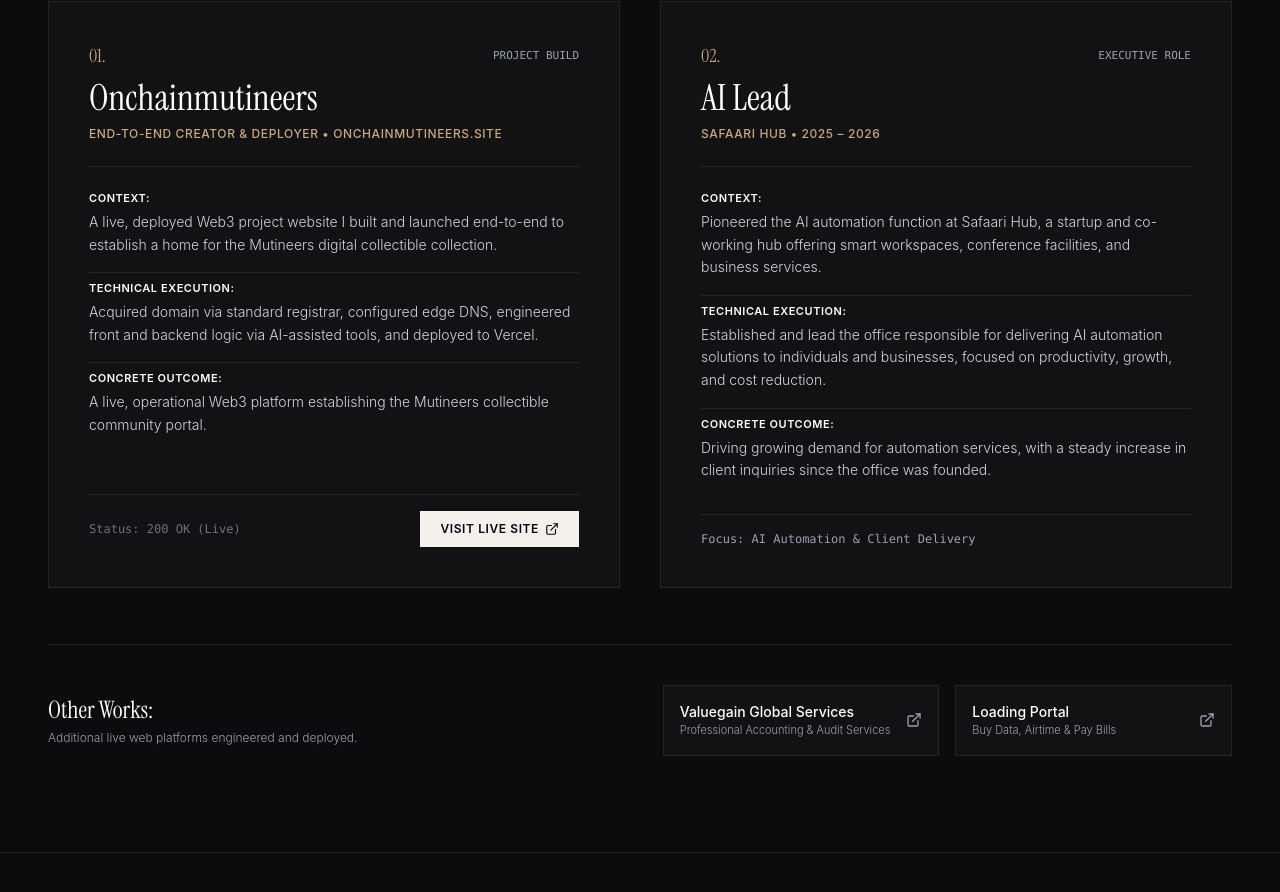
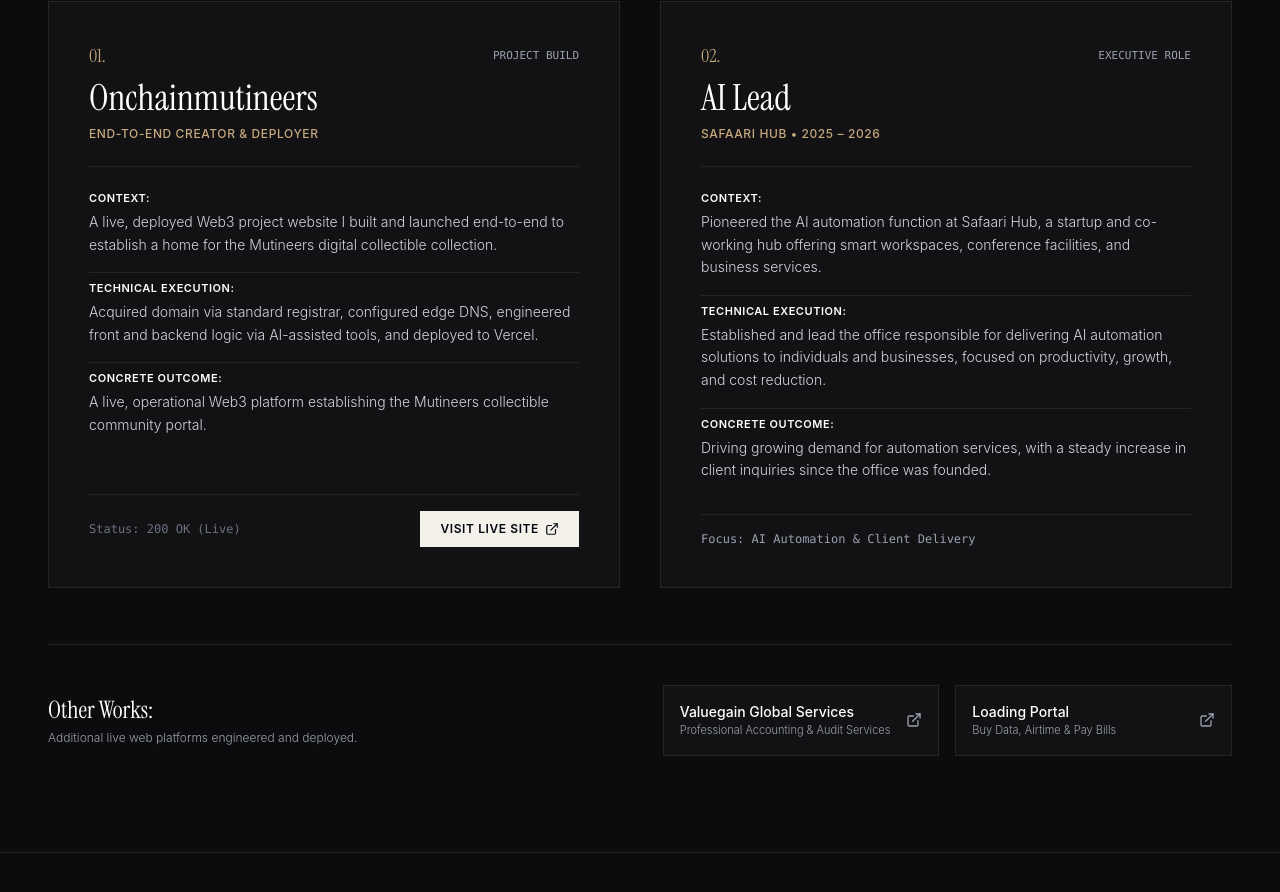
Before and after one commit to khalography/my-portfolio, a React (Vite) app: page / in a window 1280 px wide. Shown: the part 4019-4911 px from the top of the page. Built offline with nearby package versions, Linux system fonts and the light colour scheme.

Commit message:
Remove domain repetition from Onchainmutineers card header

```diff
--- a/src/components/EditorialCaseStudy.jsx
+++ b/src/components/EditorialCaseStudy.jsx
@@ -39,7 +39,7 @@
                   {featuredCaseStudy.title}
                 </h3>
                 <p className="text-xs font-sans text-[#c8a97e] uppercase tracking-wider font-medium">
-                  {featuredCaseStudy.role} • {featuredCaseStudy.domain}
+                  {featuredCaseStudy.role}
                 </p>
               </div>
 
```
